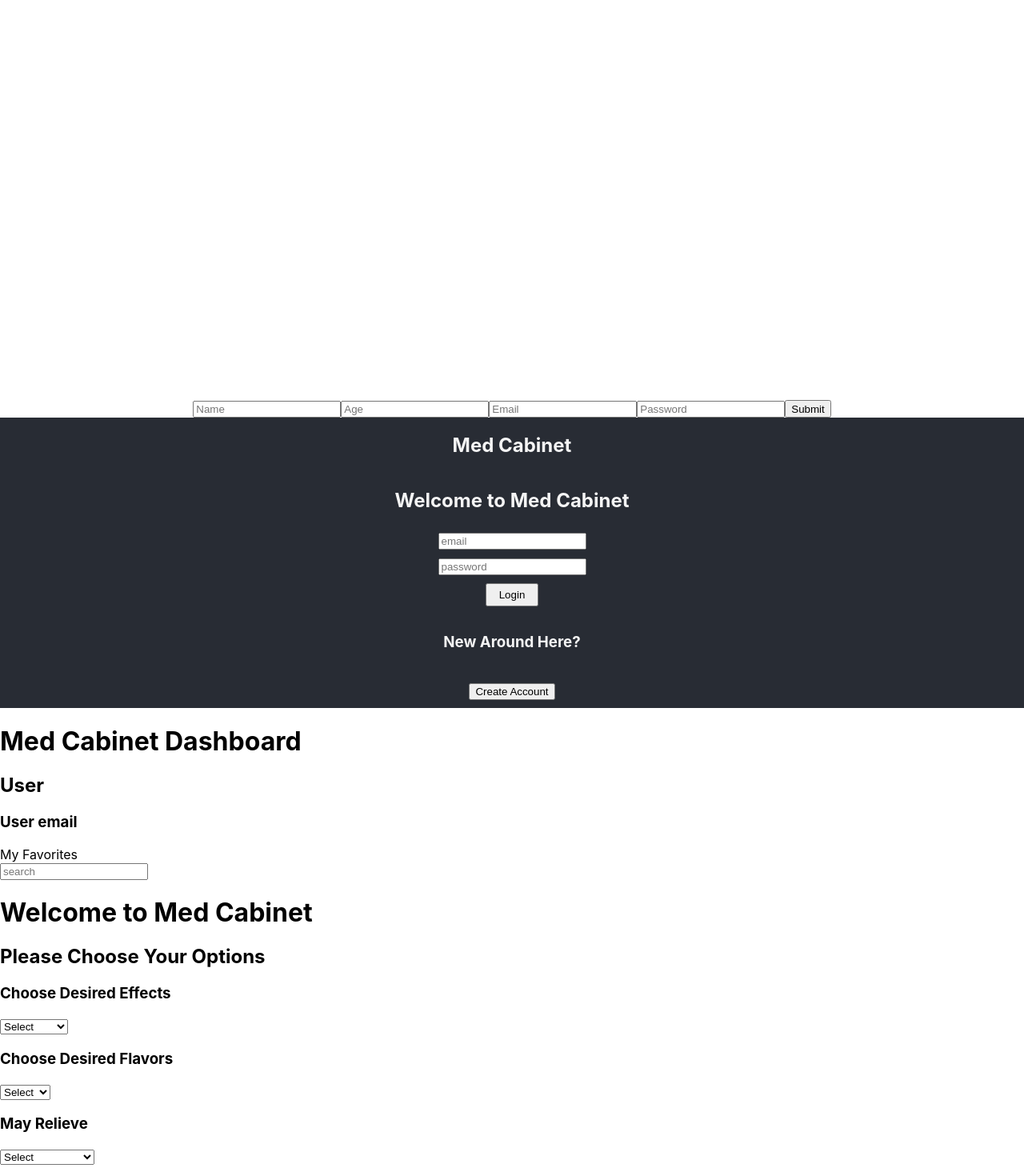
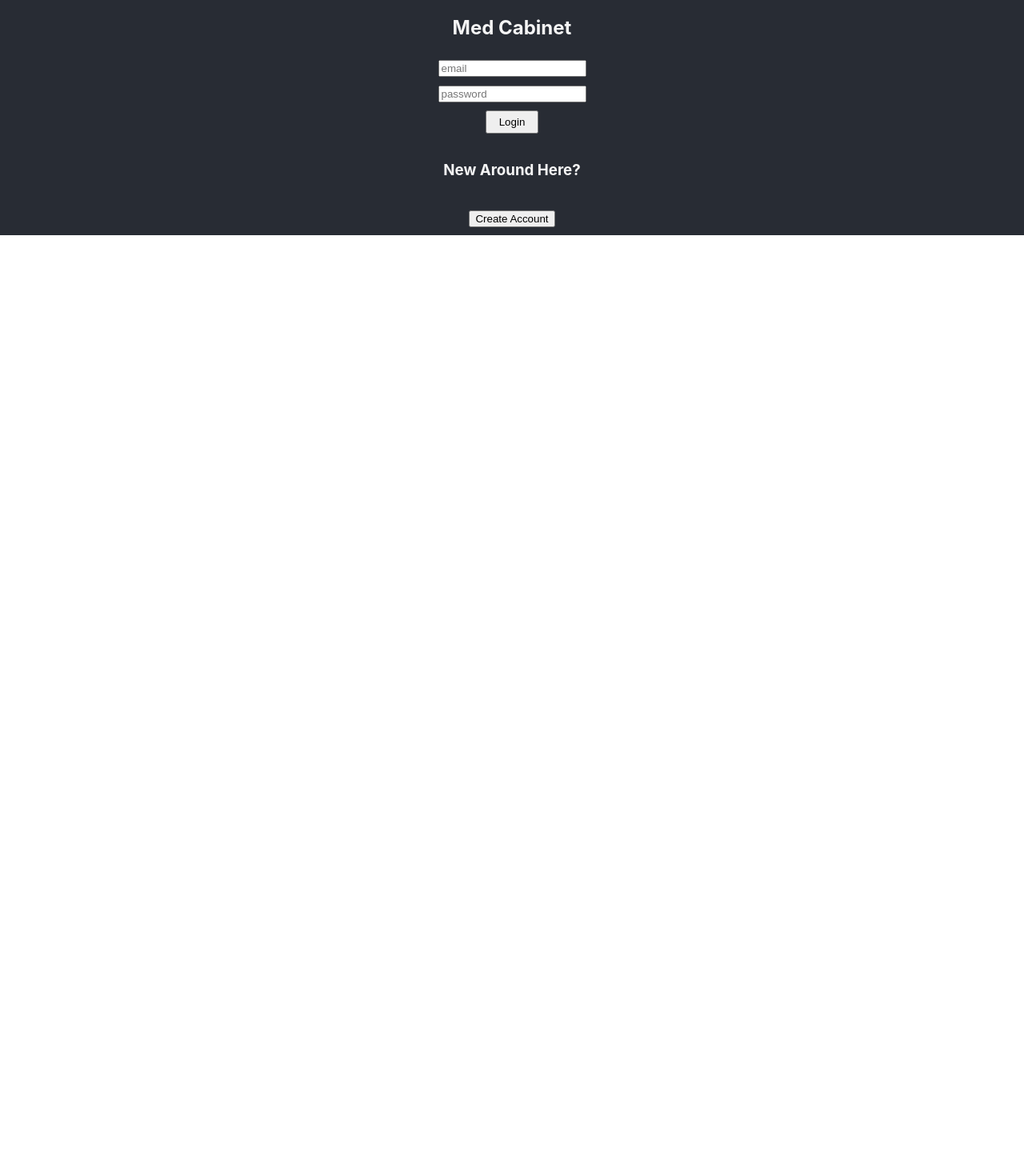
Before and after one commit to Build-Week-HairC/Front-end, a React (Create React App) app in the folder med/: page / in a window 1280 px wide. Shown: the top 1470 px of the page at 80% size. After the commit the page ends 800 px from the top, so only its background shows below. Built offline with nearby package versions, Linux system fonts and the light colour scheme.

Commit message:
completed questionnaire form

```diff
--- a/med/src/App.js
+++ b/med/src/App.js
@@ -7,21 +7,22 @@ import MedCabinet from "./Components/MedCabinet/MedCabinet";
 import Login from "./Components/Login";
 
 import PrivateRoute from "./Components/PrivateRoute/PrivateRoute";
-import QuestionForm from './Components/Questionnaire';
+
 
 
 function App() {
   return (
     <Router>
       <div className="App">
-        <FormikSignupForm />
+        <Route path='/signup' component={FormikSignupForm} />
         <Route exact path='/' component={Login}/>
         <PrivateRoute path='/medcabinet' component={MedCabinet} />
-        <MedCabinet />
-        <FormikQuestionForm />
+        <Route path='/questionnaire' component={FormikQuestionForm} />
       </div>
     </Router>
   );
 }
 
 export default App;
+
+// create account link to signup //
--- a/med/src/Components/Login.js
+++ b/med/src/Components/Login.js
@@ -3,6 +3,7 @@ import { withFormik, Form, Field } from "formik";
 import * as Yup from "yup";
 import axios from "axios";
 import styled from "styled-components";
+import { Link } from "@material-ui/core";
 
 const FormWrapper = styled.div`
 .new-user-form {
@@ -58,7 +59,6 @@ const LoginPage = ({touched, errors}) => {
         <section className="login-page">
             <div className="new-user-form">
                 <h1>Med Cabinet</h1>
-                <h2>Welcome to Med Cabinet</h2>
                 <Form>
                     <div className="email-box">
                         <Field
@@ -77,7 +77,9 @@ const LoginPage = ({touched, errors}) => {
                     </div>
                     {touched.password && errors.password && <p className="errors">{errors.password}</p>}
                 </Form>
+                <Link to="/MedCabinet">
                 <button className="login">Login</button>
+                </Link>
                 <div className="newhere">
                 <h3>New Around Here?</h3>
                 </div>
--- a/med/src/Components/Questionnaire.js
+++ b/med/src/Components/Questionnaire.js
@@ -1,7 +1,9 @@
-import React from "react";
-import { withFormik, Form, Field } from "formik";
+import React, { useEffect, useState } from "react";
+import { withFormik, Field } from "formik";
 import { makeStyles } from "@material-ui/core/styles";
 import Slider from "@material-ui/core/Slider";
+import styled from "styled-components";
+import axios from "axios";
 
 const useStyles = makeStyles(theme => ({
     root: {
@@ -42,16 +44,50 @@ const marks = [
 function valuetext(value) {
     return `${value}%`;
 }
-function valueLabelFormat(value) {
-    return marks.findIndex(mark => mark.value === value) + 1;
+
+
+const FormWrapper = styled.div`
+        .welcome {
+            display: flex;
+            flex-direction: column;
+            align-items: center;
         }
+
+        .dropdowns {
+            display: flex;
+            flex-direction: column;
+            align-items: center;
+        }
+    `;
 
 const QuestionForm = () => {
 
     const classes = useStyles();
+    const [query, setQuery] = useState([]);
+
+    useEffect (() => {
+        axios.get("http://medcabinet.herokuapp.com/api/ds/${creative,energizing,euphoric,relaxing,uplifting,citrus,lemon,spicy,sweet,bipolardisorder,chronicpain,depression,headaches,insomnia,migraines,PTSD,Stress,earthy,herbal,kush}")
+        .then(response => {
+            console.log(response.data);
+            setQuery(response.data);
+
+        })
+        .catch (error => {
+            console.log("the data was not returned", error);
+
+        })
+
+    },[query]);
+
+    const handleInputChange = event => {
+        setQuery(event.target.value);
+    }
+
 
     return (
+        <FormWrapper>
             <div className="welcome">
+
                 <h1>Welcome to Med Cabinet</h1>
                 <h2>Please Choose Your Options</h2>
                 <div className="dropdowns">
@@ -99,13 +135,19 @@ const QuestionForm = () => {
                     aria-labelledby="discrete-slider"
                     valueLabelDisplay="auto"
                     step={5}
-                marks
+                    marks={marks}
                     min={5}
                     max={30}
                     />
                     </div>
+                    <button
+                        className="submit"
+                        value={query}
+                        onChange={handleInputChange}>Submit!
+                    </button>
                 </div>
             </div>
+        </FormWrapper>
     )
 
 
--- a/med/src/components/MedCabinet/MedCabinet.js
+++ b/med/src/components/MedCabinet/MedCabinet.js
@@ -20,7 +20,7 @@ const MedCabinet = () => {
         <h3>User email</h3>
       </div>
       <div className="search-my-favs">
-        <div>My Favorites</div>
+        <div>Find New Strains</div>
         <input
         type="text"
         placeholder="search"
```
Also changed, not shown: med/src/images/jacalyn-beales-ofEJk_hr-Jg-unsplash.jpg (added), 1 other file (tests, documents, lock files or other folders). Lines whose indentation alone changed are shown as unchanged.
